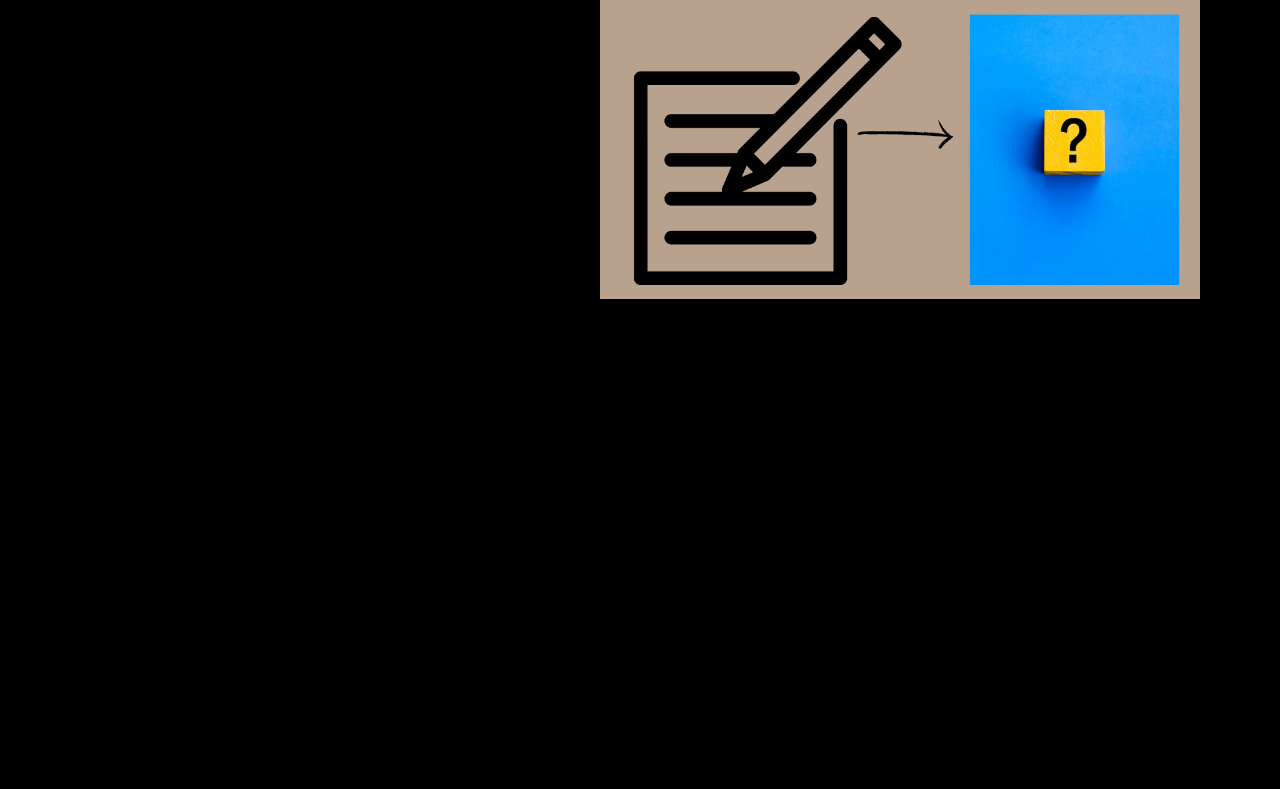
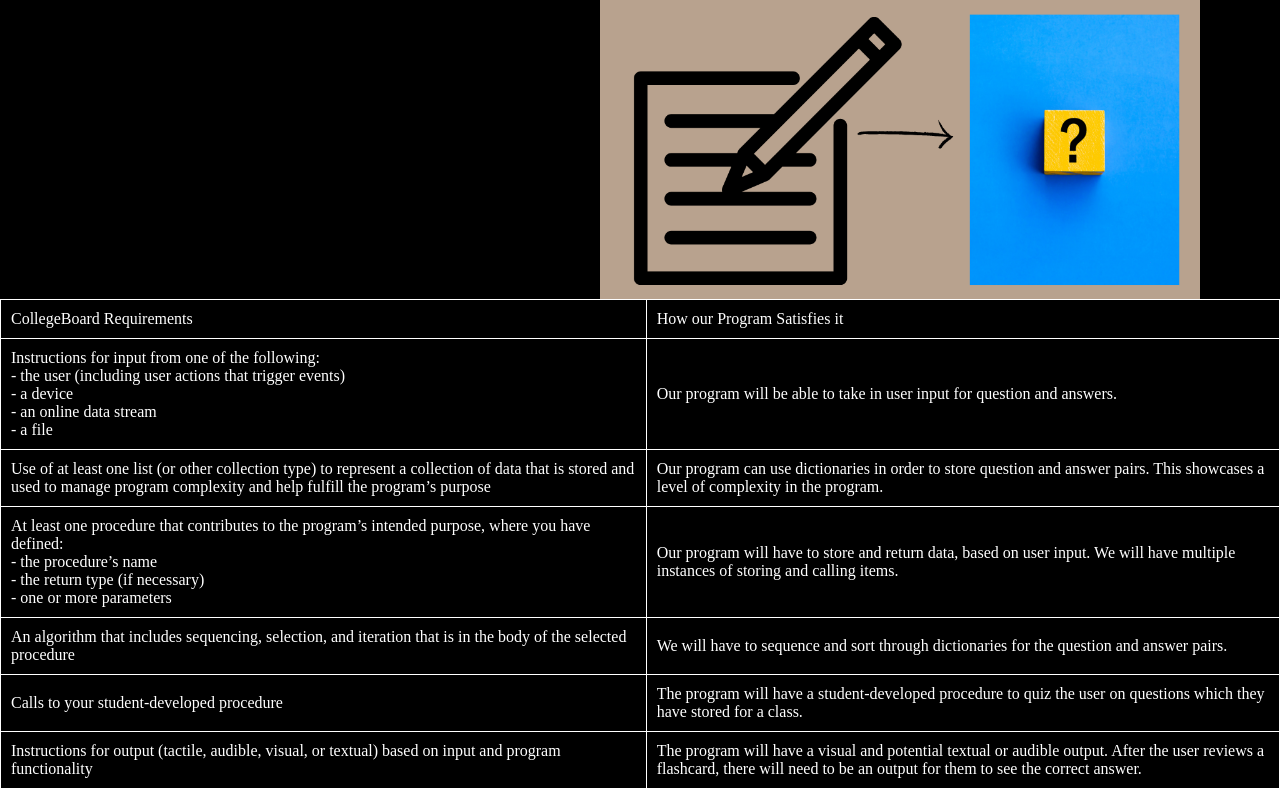
Before and after one commit to Firestorm0986/TAALrepository, a Flask app: page /programpurpose/ in a window 1280 px wide. Shown: the part 76-865 px from the top of the page. Before the commit the page ends 375 px from the top, so only its background shows below. Run offline with Flask 2, Linux system fonts and the light colour scheme.

Commit message:
table for program purpose

```diff
--- a/templates/programpurpose.html
+++ b/templates/programpurpose.html
@@ -167,6 +167,11 @@
     navbar:hover{
         background-color: #111;
     }
+    .table_container{
+        display: block;
+        color: white;
+        border-color: #96D4D4;
+        }
 </style>
 
 {% block body %}
@@ -187,6 +192,59 @@
         <span class="line top"></span>
         <span class="line left"></span>
     </div>
+    <div class = "table_container">
+        <table>
+            <style>
+                table,th,td {
+                    padding: 10px;
+                    border: 1px solid white;
+                    border-collapse: collapse;
+                }
+            </style>
+            <tr>
+                <td>CollegeBoard Requirements</td>
+                <td>How our Program Satisfies it</td>
+            </tr>
+            <tr>
+              <td>Instructions for input from one of the following:
+                <br>- the user (including user actions that trigger events)
+                <br>- a device
+                <br>- an online data stream
+                <br>- a file</td>
+              <td>Our program will be able to take in user input for question and answers.</td>
+            </tr>
+            <tr>
+              <td>Use of at least one list (or other collection type) to represent a collection of
+                data that is stored and used to manage program complexity and help fulfill
+                the program’s purpose</td>
+              <td>Our program can use dictionaries in order to store question and answer pairs.
+                This showcases a level of complexity in the program.</td>
+            </tr>
+            <tr>
+                <td>At least one procedure that contributes to the program’s intended purpose,
+                    where you have defined:
+                    <br>- the procedure’s name
+                    <br>- the return type (if necessary)
+                    <br>- one or more parameters </td>
+                <td>Our program will have to store and return data, based on user input. We will have multiple instances of storing and calling items.</td>
+              </tr>
+              <tr>
+                <td>An algorithm that includes sequencing, selection, and iteration that is in the
+                    body of the selected procedure</td>
+                <td>We will have to sequence and sort through dictionaries for the question and answer pairs.</td>
+              </tr>
+              <tr>
+                <td>Calls to your student-developed procedure</td>
+                <td>The program will have a student-developed procedure to quiz the user on questions which they have stored for a class.</td>
+              </tr>
+              <tr>
+                <td>Instructions for output (tactile, audible, visual, or textual) based on input and
+                    program functionality</td>
+                <td>The program will have a visual and potential textual or audible output. After the user reviews a flashcard, there will need to be an output for them to see the correct answer.</td>
+              </tr>
+          </table>
+
+    </div>
 
 {% endblock %}
 
```
